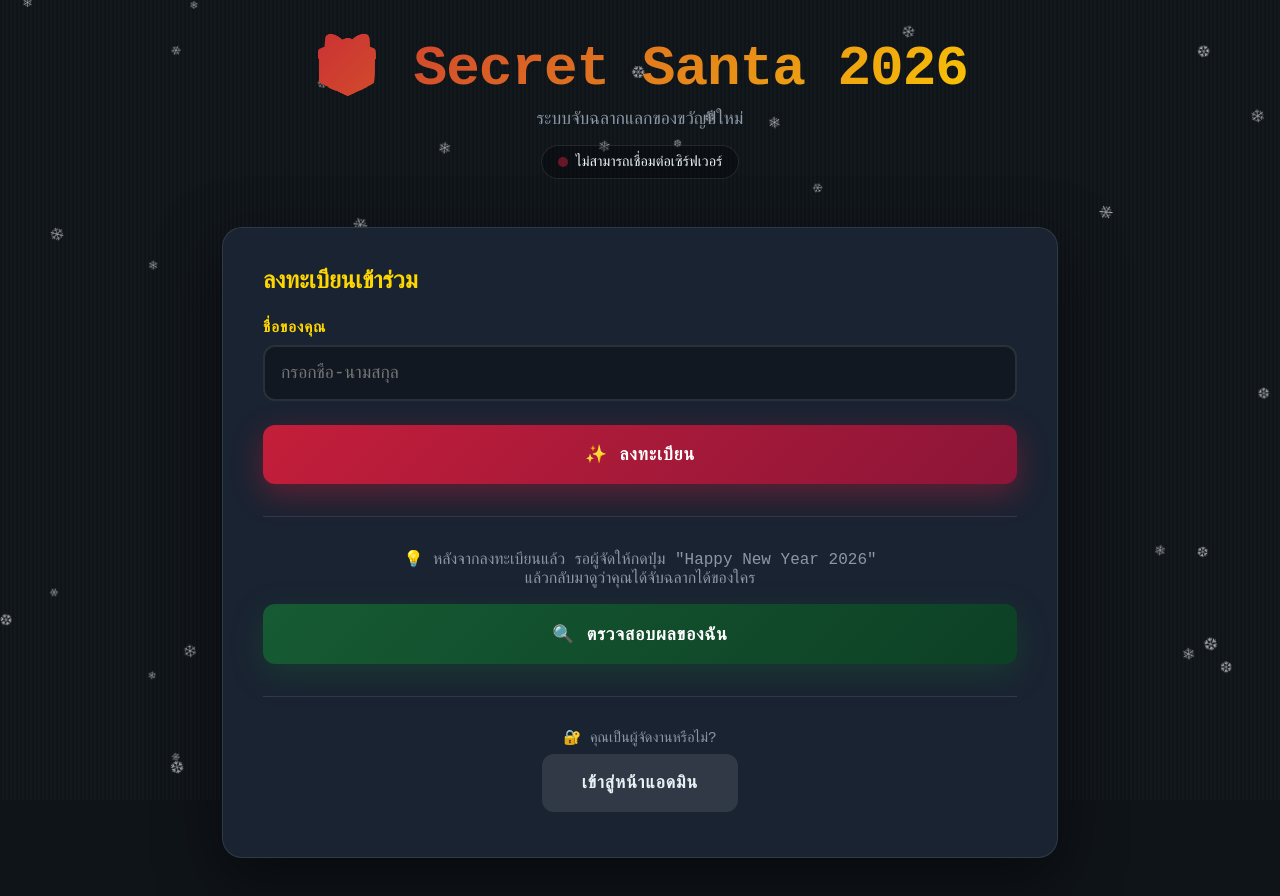
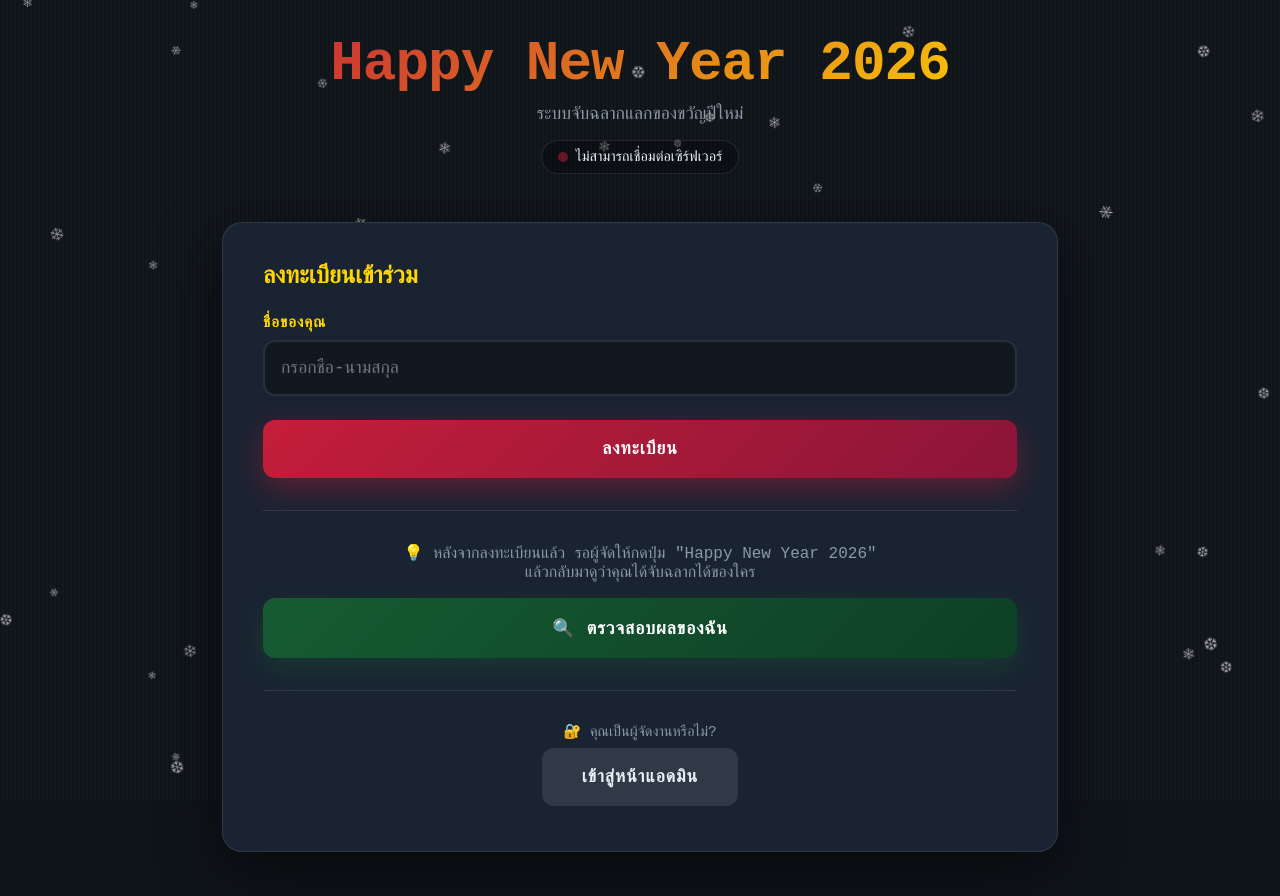
Before and after one commit to KiehlZz/Santa-Gift-Secret, a plain HTML site: page client/participant.html in a window 1280 px wide. Drawn offline with Linux system fonts and the light colour scheme; no server answers.

Commit message:
change word

```diff
--- a/client/participant.html
+++ b/client/participant.html
@@ -13,7 +13,7 @@
     <div class="container">
         <!-- ส่วนหัว -->
         <div class="header">
-            <h1>🎁 Secret Santa 2026</h1>
+            <h1>Happy New Year 2026</h1>
             <p>ระบบจับฉลากแลกของขวัญปีใหม่</p>
             <div class="connection-status" id="connectionStatus">
                 <span class="status-dot"></span>
@@ -40,7 +40,7 @@
                         >
                     </div>
                     <button type="submit" class="btn btn-primary" style="width: 100%;">
-                        <span>✨ ลงทะเบียน</span>
+                        <span>ลงทะเบียน</span>
                     </button>
                 </form>
 
```
